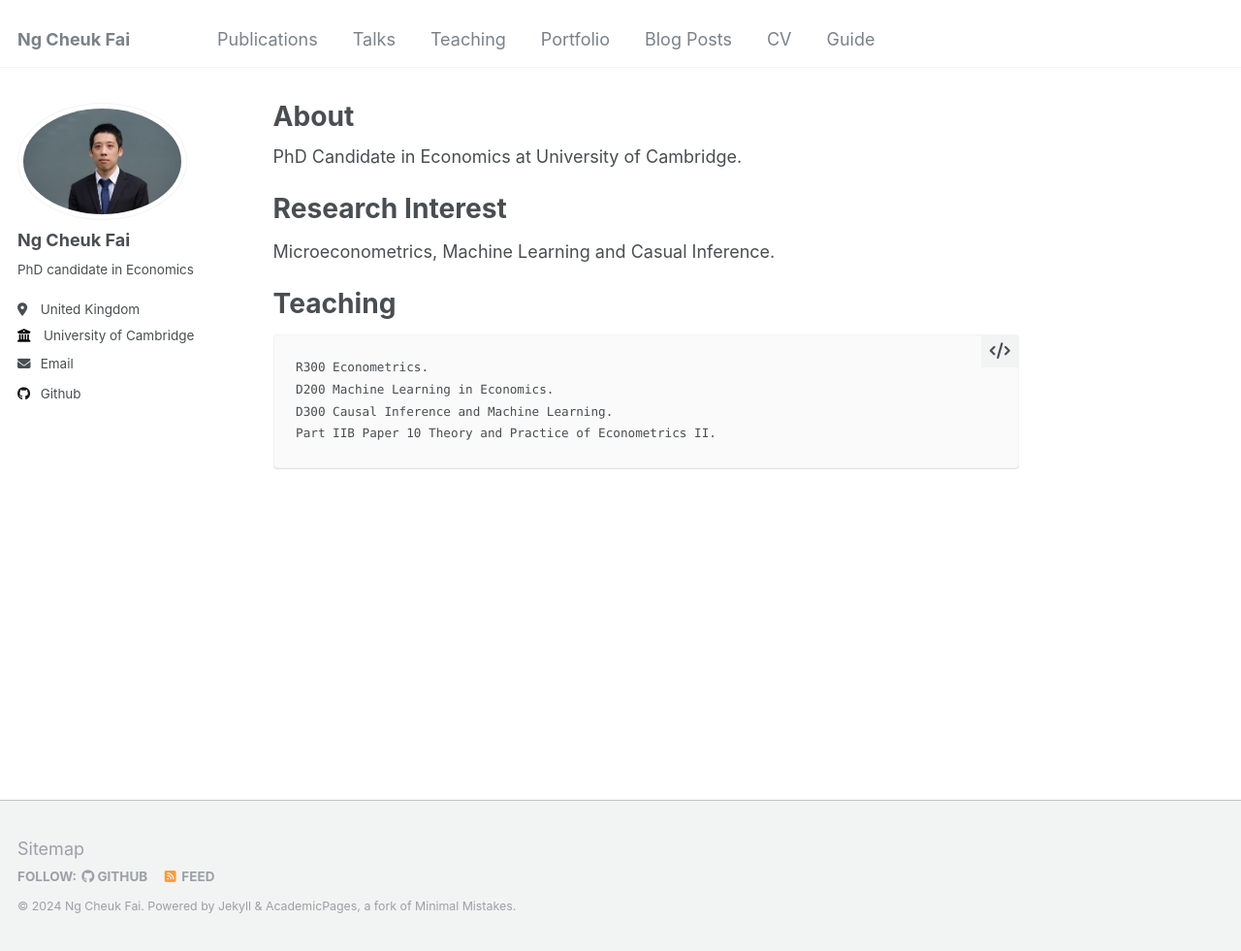
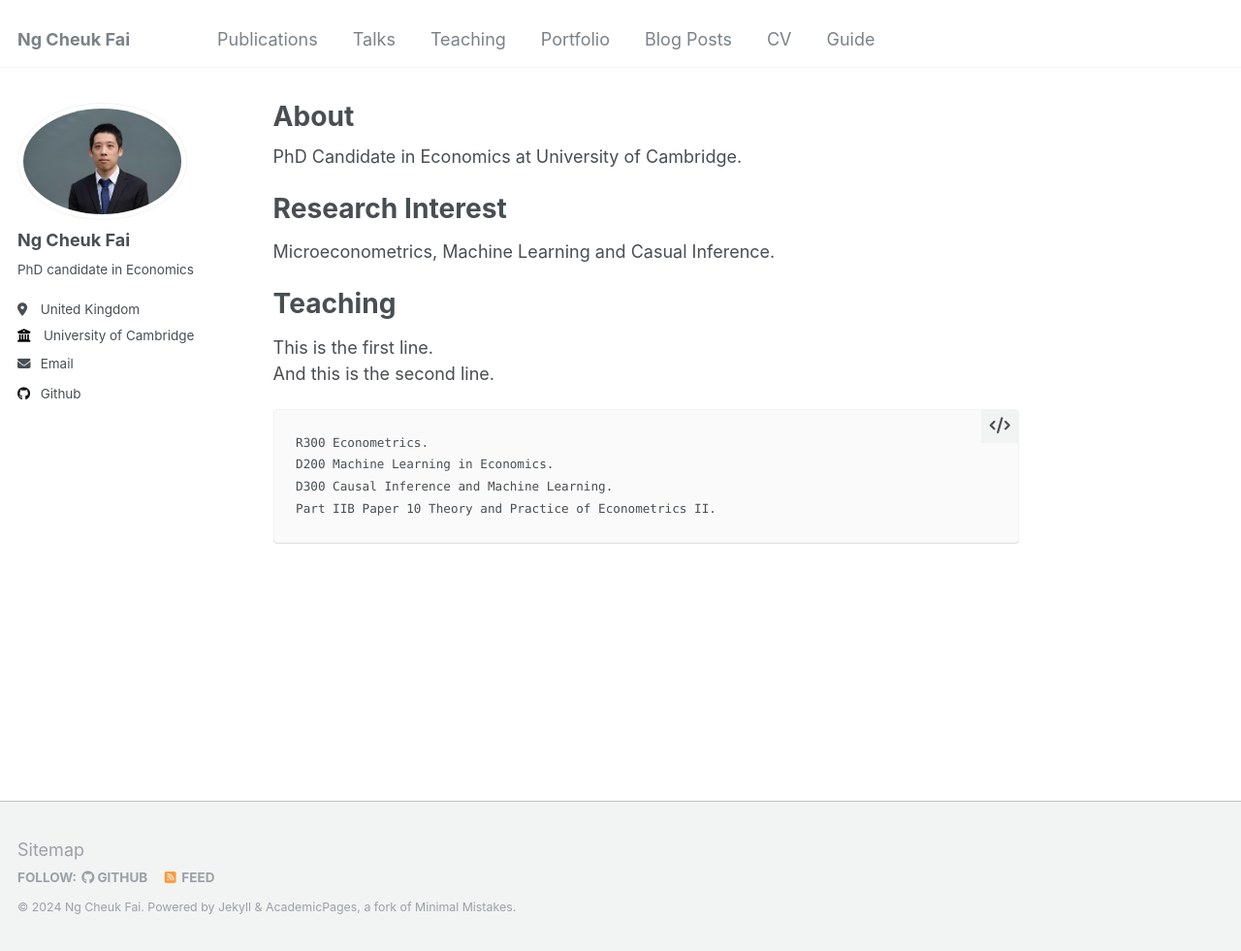
Before and after one commit to ngcheukfai/ngcheukfai.github.io, a Jekyll site: the page built from _pages/about.md, in a window 1280 px wide and 981 px high. Shown: the whole window at 97% size. Built offline with Jekyll 4.4.1, drawn with Linux system fonts in a browser that asks for light colours.

Commit message:
Update about.md

```diff
--- a/_pages/about.md
+++ b/_pages/about.md
@@ -15,6 +15,7 @@ Microeconometrics, Machine Learning and Casual Inference.
 
 Teaching
 ======
+<p>This is the first line.  <br>And this is the second line.</p>
 	R300 Econometrics.
 	D200 Machine Learning in Economics.
 	D300 Causal Inference and Machine Learning.
```
